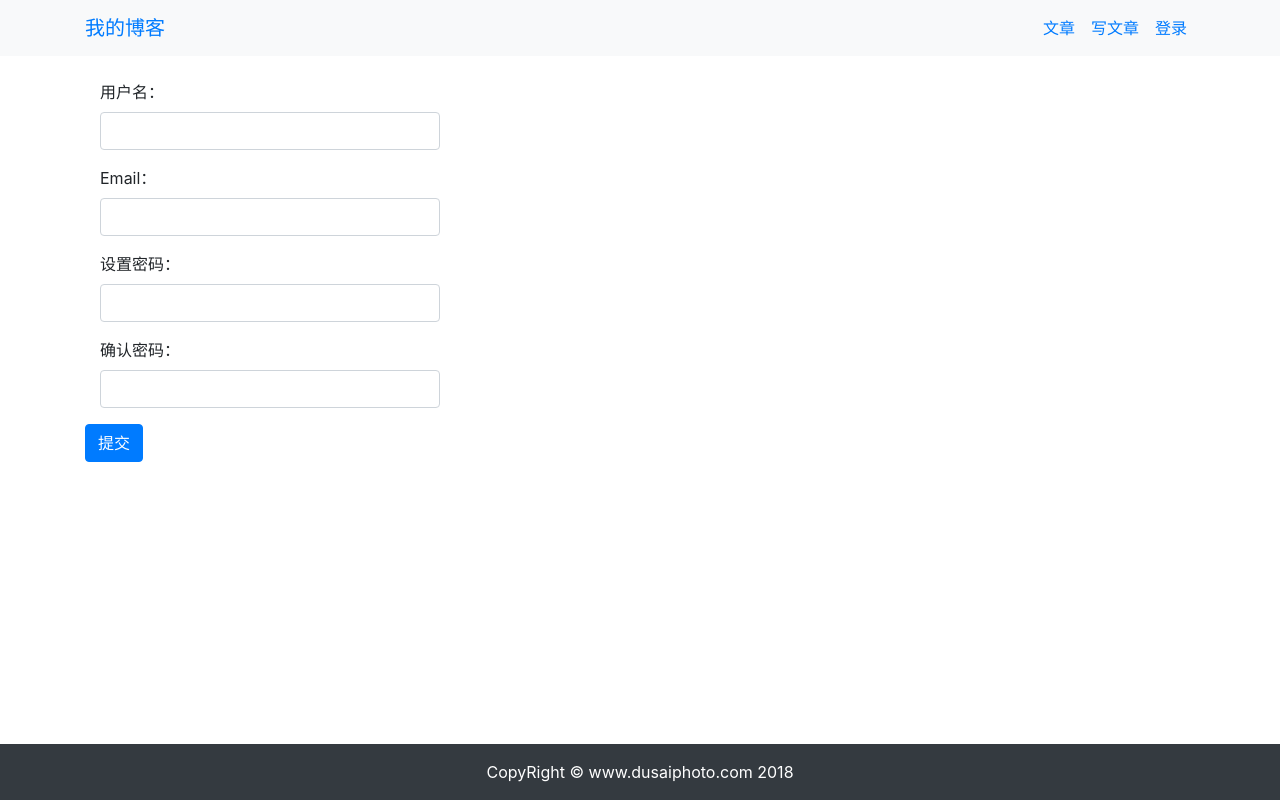
After one commit to liuchangfu/Django2Blog, a Django app: page /user_profile/register/ in a window 1280 px wide. The commit adds this page. Run offline with Django 3.2, Linux system fonts and the light colour scheme; some libraries are stand-ins or nearby versions.

Commit message:
增加用户注册功能

```diff
--- a/article/views.py
+++ b/article/views.py
@@ -7,11 +7,13 @@ from django.contrib.auth.models import User
 
 
 # Create your views here.
+# 获取所有文章
 def article_list(request):
     articles = ArticlePost.objects.all()
     return render(request, 'article/list.html', locals())
 
 
+# 获取某篇文章的详细信息
 def article_detail(request, id):
     article = ArticlePost.objects.get(id=id)
     # 将markdown语法渲染成html样式
@@ -26,7 +28,7 @@ def article_detail(request, id):
                                      ])
     return render(request, 'article/detail.html', locals())
 
-
+# 创建文章
 def create(request):
     # 判断用户是否提交数据
     if request.method == 'POST':
@@ -52,7 +54,7 @@ def create(request):
         article_post_create = ArticlePostForm()
         return render(request, 'article/create.html', locals())
 
-
+# 删除文章
 def delete(request, id):
     # 根据 id 获取需要删除的文章
     article = ArticlePost.objects.get(id=id)
--- a/templates/userprofile/login.html
+++ b/templates/userprofile/login.html
@@ -5,6 +5,8 @@
     <div class="container">
         <div class="col-12">
             <br>
+            <h5>还没有账号？</h5>
+            <h5>点我<a href="{% url 'user_profile:register' %}">注册账号</a>，加入我们吧!</h5>
             <form method="POST" action=".">
                 {% csrf_token %}
                 <div class="form-group">
--- /dev/null
+++ b/templates/userprofile/register.html
@@ -0,0 +1,38 @@
+{% extends 'base.html' %}
+{% load staticfiles %}
+{% block title %}注册{% endblock title %}
+
+{% block content %}
+    <div class="container">
+        <div class="row">
+            <div class="col-12">
+                <br>
+                <form method="post" action=".">
+                    {% csrf_token %}
+
+                    <div class="form-group col-md-4">
+                        <label for="username">用户名：</label>
+                        <input type="text" class="form-control" id="username" name="username" required>
+                    </div>
+
+                    <div class="form-group col-md-4">
+                        <label for="email">Email：</label>
+                        <input type="text" class="form-control" id="email" name="email" required>
+                    </div>
+
+                    <div class="form-group col-md-4">
+                        <label for="password">设置密码：</label>
+                        <input type="password" class="form-control" id="password" name="password" required>
+                    </div>
+
+                    <div class="form-group col-md-4">
+                        <label for="password2">确认密码：</label>
+                        <input type="password" class="form-control" id="password2" name="password2" required>
+                    </div>
+
+                    <button type="submit" class="btn btn-primary">提交</button>
+                </form>
+            </div>
+        </div>
+    </div>
+{% endblock content %}
--- a/userprofile/forms.py
+++ b/userprofile/forms.py
@@ -5,3 +5,20 @@ from django.contrib.auth.models import User
 class UserProfileForm(forms.Form):
     username = forms.CharField()
     password = forms.CharField()
+
+
+class UserRegisterForm(forms.ModelForm):
+    password = forms.CharField()
+    password2 = forms.CharField()
+
+    class Meta:
+        model = User
+        fields = ['username', 'email']
+
+        # 对两次输入的密码是否一致进行检查
+        def clean_password2(self):
+            data = self.cleaned_data
+            if data.get('password') == data.get('password2'):
+                return data.get('password')
+            else:
+                raise forms.ValidationError('密码输入不一致，请重试！！')
--- a/userprofile/urls.py
+++ b/userprofile/urls.py
@@ -6,4 +6,5 @@ app_name = 'user_profile'
 urlpatterns = [
     path('login/', views.user_login, name='login'),
     path('logout/', views.user_logout, name='logout'),
+    path('register/', views.user_register, name='register'),
 ]
--- a/userprofile/views.py
+++ b/userprofile/views.py
@@ -1,11 +1,11 @@
 from django.shortcuts import render, redirect
 from django.contrib.auth import authenticate, login, logout
 from django.http import HttpResponse
-from userprofile.forms import UserProfileForm
+from userprofile.forms import UserProfileForm, UserRegisterForm
 
 
 # Create your views here.
-
+# 用户登录
 def user_login(request):
     if request.method == 'POST':
         user_login_form = UserProfileForm(request.POST)
@@ -30,6 +30,28 @@ def user_login(request):
         return HttpResponse('请使用GET或POST请求数据！！')
 
 
+# 用户退出
 def user_logout(request):
     logout(request)
     return redirect('article:article_list')
+
+
+# 用户注册
+def user_register(request):
+    if request.method == 'POST':
+        print(request.POST.get('password'))
+        print(request.POST.get('password1'))
+        user_register_form = UserRegisterForm(request.POST)
+        if user_register_form.is_valid():
+            new_user = user_register_form.save(commit=False)
+            new_user.set_password(user_register_form.cleaned_data['password'])
+            new_user.save()
+            login(request, new_user)
+            return redirect('article:article_list')
+        else:
+            return HttpResponse('注册表单输入有误，请重新输入！！！')
+    elif request.method == 'GET':
+        user_register_form = UserRegisterForm()
+        return render(request, 'userprofile/register.html', locals())
+    else:
+        return HttpResponse('请使用GET或POST提交数据！！')
```
Also changed, not shown: 1 other file.
